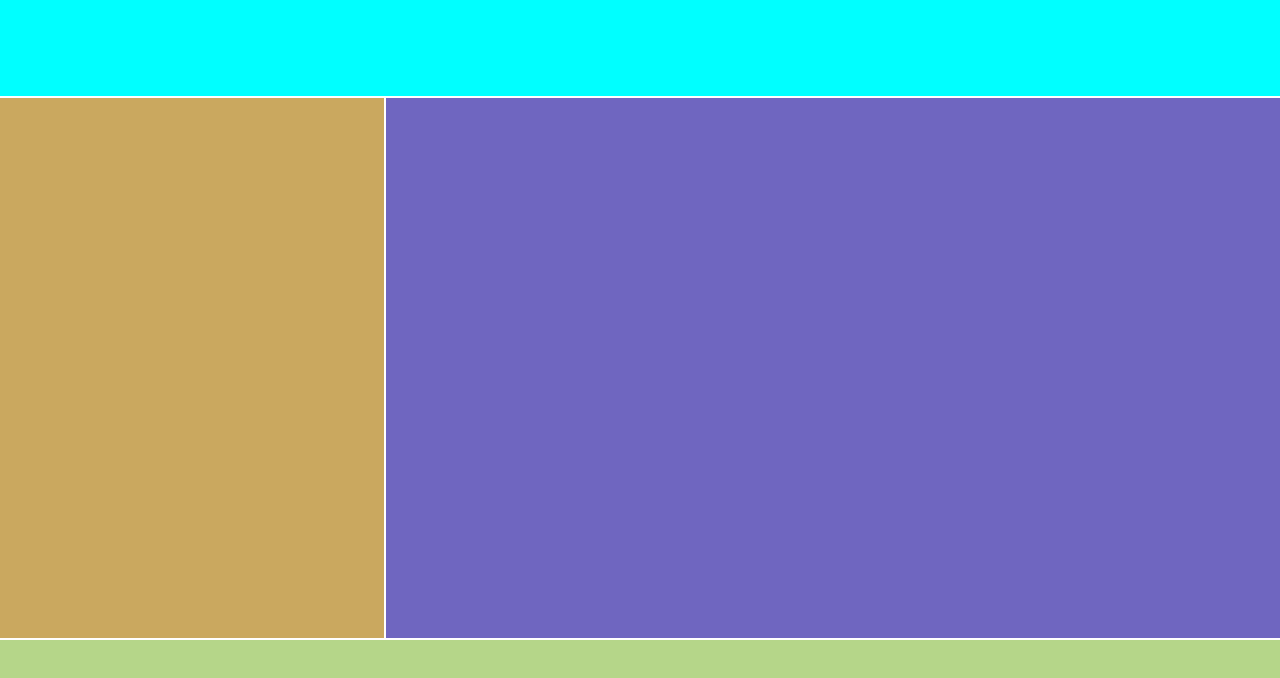
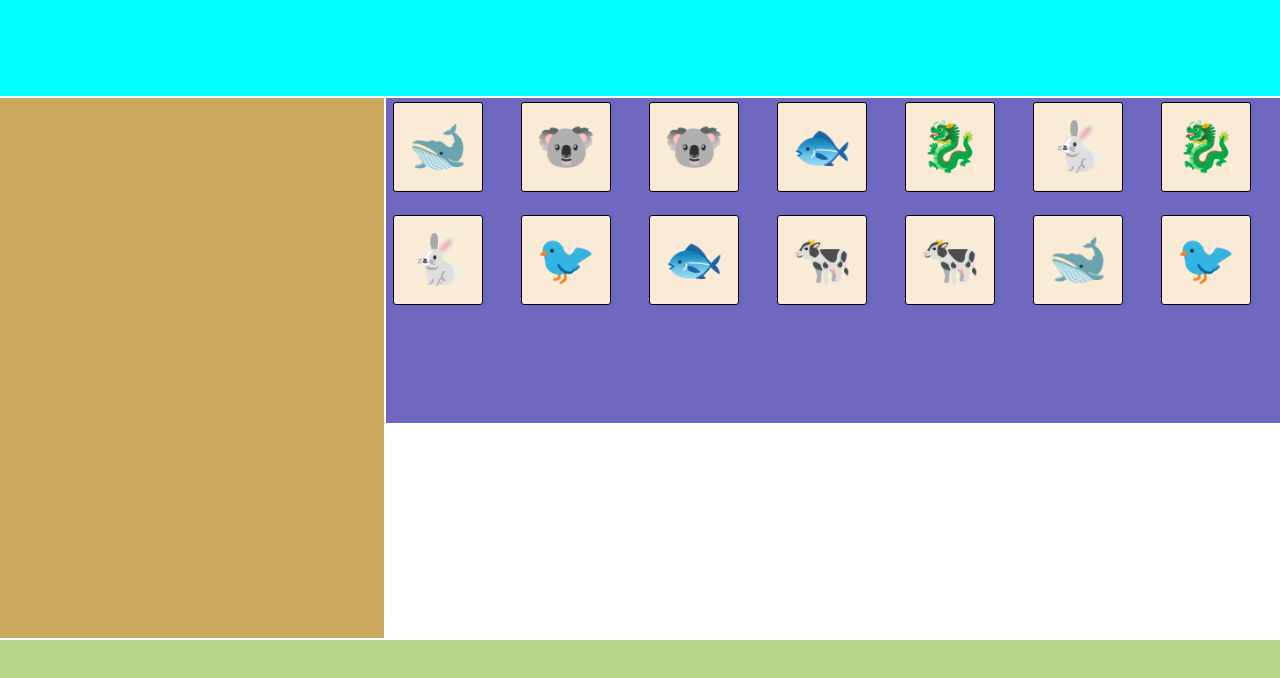
Before and after one commit to Kristhellfp/Lab.Juego25, a plain HTML site: page index.html in a window 1280 px wide. Drawn offline with Linux system fonts and the light colour scheme.

Commit message:
mezcla de cartas Se agrega funcion para mezclar cartas

```diff
--- /dev/null
+++ b/componentes/tablero/data.js
@@ -0,0 +1,19 @@
+
+
+function mesclarCartas(){
+    let carta_par_1 = ['🐄','🐇','🐉','🐋','🐟','🐦','🐨'];
+    let carta_par_2 = ['🐄','🐇','🐉','🐋','🐟','🐦','🐨'];
+    let todas_las_cartas = carta_par_1.concat(carta_par_2);
+
+    // Mezclar aleatoriamente las cartas usando el algoritmo de Fisher-Yates
+    for (let i = todas_las_cartas.length - 1; i > 0; i--) {
+        let j = Math.floor(Math.random() * (i + 1));
+        [todas_las_cartas[i], todas_las_cartas[j]] = [todas_las_cartas[j], todas_las_cartas[i]];
+    }
+
+    return todas_las_cartas;
+}
+
+let todas_las_cartas = mesclarCartas();
+
+export { todas_las_cartas };
--- a/componentes/tablero/tablero.css
+++ b/componentes/tablero/tablero.css
@@ -1,4 +1,31 @@
-.div-tablero {
+.divtablero {
+    background-color: white;
+    max-width: 100%;
+    max-height: 100vh;
+    display: flex;
+    justify-content: center;
+    align-items: center;
+}
 
+.div-Table {
+
+    gap: 1rem;
     background-color: rgb(111, 102, 192);
+    display: grid;
+    grid-template-columns: repeat(7, 7rem);
+    grid-template-rows: repeat(3, 6.1rem);
+    justify-content: center;
+    align-items: center;
 }
+
+.carta {
+    background-color: antiquewhite;
+    font-size: 3rem;
+    height: 90px;
+    width: 90px;
+    border: 1px solid black;
+    border-radius: 3px;
+    display: flex;
+    align-items: center;
+    justify-content: center;
+}
--- a/componentes/tablero/tablero.js
+++ b/componentes/tablero/tablero.js
@@ -0,0 +1,30 @@
+import { todas_las_cartas } from "./data.js";
+//Cargar cad elemento en consola
+
+function item (contenido){
+    let div = document.createElement('div');
+    div.textContent = contenido;
+    div.className ="carta";
+
+
+    return div;
+}
+
+
+
+function cargarCartas(){
+
+    let div = document.createElement('div');
+    div.className = "div-Table";
+
+
+    todas_las_cartas.forEach((letra)=>{
+        div.appendChild(item(letra));
+    });
+
+    return div;
+
+
+}
+
+export { cargarCartas};
--- a/index.js
+++ b/index.js
@@ -1,3 +1,6 @@
+import { cargarCartas } from "./componentes/tablero/tablero.js";
+cargarCartas();
+
 let DOM = document.querySelector("#root");
 
 
@@ -14,6 +17,7 @@ contenedor.appendChild (divprogreso);
 
 let divtablero = document.createElement ('div');
 divtablero.className = "div-tablero"
+divtablero.appendChild(cargarCartas());
 contenedor.appendChild (divtablero);
 
 let divfooter = document.createElement ('div');
```
